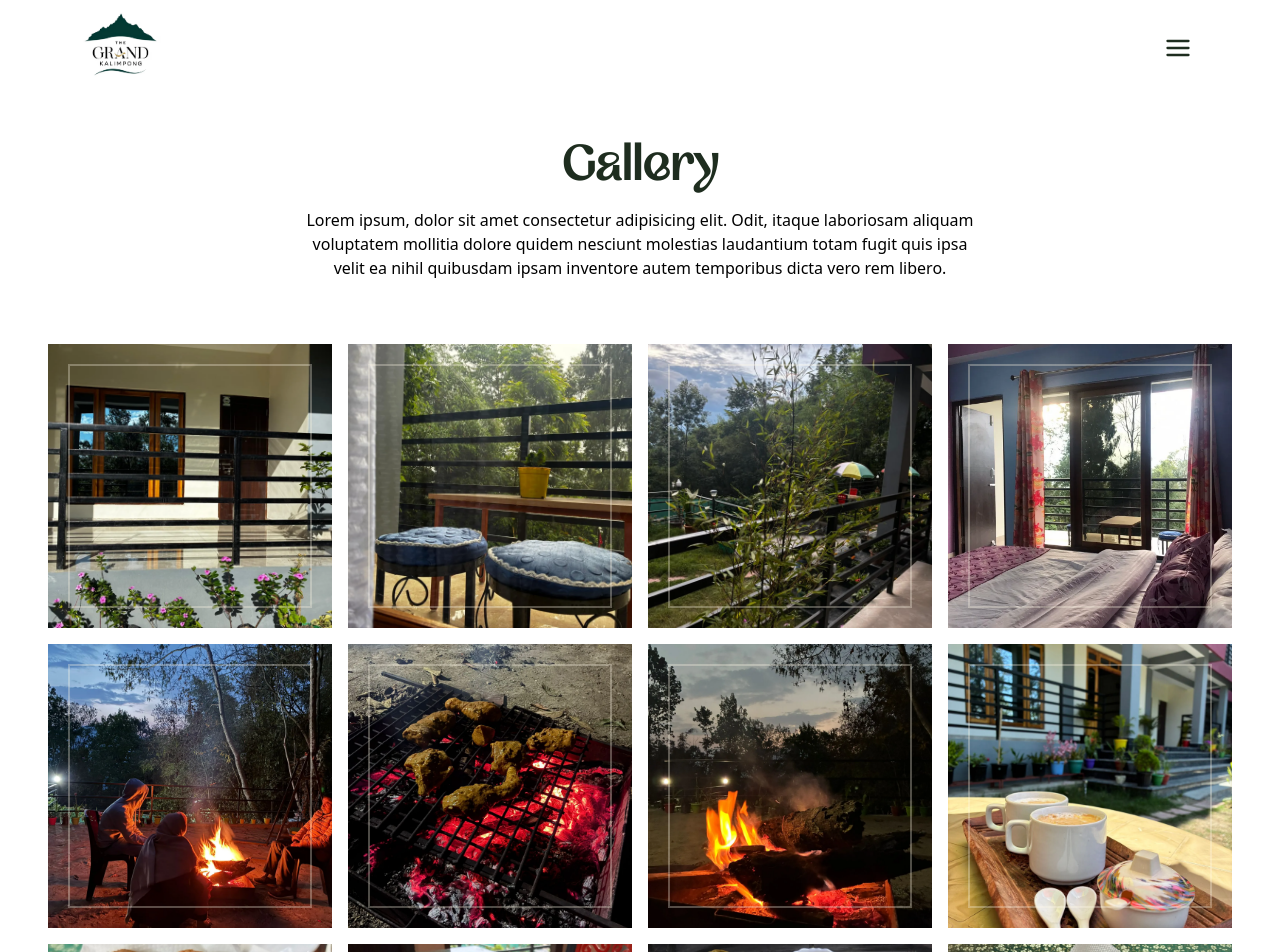
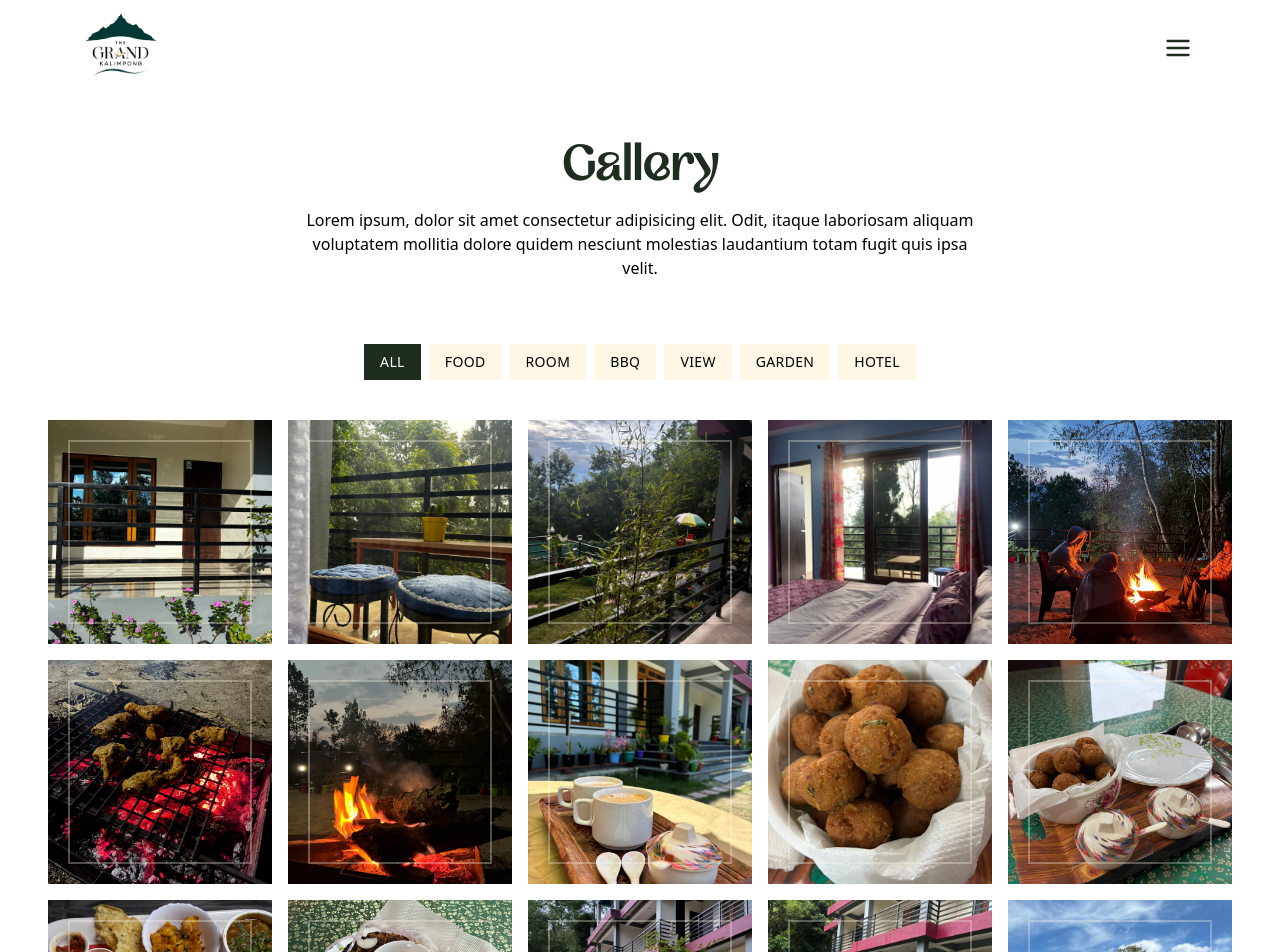
Before and after one commit to thegrandkalimpong/thegrandkpg, a Next.js app: page /gallery in a window 1280 px wide. Shown: the top 952 px of the page. Built offline with nearby package versions, Linux system fonts and the light colour scheme.

Commit message:
Add mountain SVG and enhance footer styling; implement image filtering in gallery

```diff
--- a/src/app/(main)/gallery/page.tsx
+++ b/src/app/(main)/gallery/page.tsx
@@ -1,16 +1,50 @@
+"use client";
 import ImageFrame from "@/components/ImageFrame";
 import { roomImages } from "@/data/room";
-import React, { useState } from "react";
+import React, { useEffect, useState } from "react";
+
+const filters = ["all", "food", "room", "bbq", "view", "garden", "hotel"];
 
 const GalleryImage = () => {
-    const [selectedFilter, setSelectedFilter] = useState();
+    const [selectedFilter, setSelectedFilter] = useState<string>("all");
+    const [filteredImages, setFilteredImages] = useState(roomImages);
+
+    useEffect(() => {
+        if (selectedFilter === "all") {
+            setFilteredImages(roomImages);
+        } else {
+            setFilteredImages(
+                roomImages.filter((item) => item.category === selectedFilter),
+            );
+        }
+    }, [selectedFilter]);
     return (
         <section>
-            <h1 className="font-mageline font-bold text-5xl text-center mb-4 text-greenish">Gallery</h1>
-            <p className="mb-16 max-w-2xl mx-auto text-center  ">Lorem ipsum, dolor sit amet consectetur adipisicing elit. Odit, itaque laboriosam aliquam voluptatem mollitia dolore quidem nesciunt molestias laudantium totam fugit quis ipsa velit ea nihil quibusdam ipsam inventore autem temporibus dicta vero rem libero. </p>
-            <div className="grid grid-cols-1 sm:grid-cols-2 md:grid-cols-3 lg:grid-cols-4 gap-4">
-
-                {roomImages.map((item) => {
+            <h1 className="font-mageline text-greenish mb-4 text-center text-5xl font-bold">
+                Gallery
+            </h1>
+            <p className="mx-auto mb-16 max-w-2xl text-center">
+                Lorem ipsum, dolor sit amet consectetur adipisicing elit. Odit,
+                itaque laboriosam aliquam voluptatem mollitia dolore quidem
+                nesciunt molestias laudantium totam fugit quis ipsa velit.
+            </p>
+            <div className="mb-8 flex flex-wrap justify-center gap-2">
+                {filters.map((filter) => (
+                    <button
+                        key={filter}
+                        className={`mb-2 px-4 py-2 align-middle text-sm tracking-wide uppercase transition-colors ${
+                            selectedFilter === filter
+                                ? "bg-greenish text-white"
+                                : "hover:bg-greenish bg-cream text-black hover:text-white"
+                        }`}
+                        onClick={() => setSelectedFilter(filter)}
+                    >
+                        {filter}
+                    </button>
+                ))}
+            </div>
+            <div className="grid grid-cols-1 gap-4 sm:grid-cols-2 md:grid-cols-3 lg:grid-cols-4 xl:grid-cols-5">
+                {filteredImages.map((item) => {
                     return (
                         <div key={Math.random()} className="gallery-image">
                             <ImageFrame
--- a/src/components/Footer.tsx
+++ b/src/components/Footer.tsx
@@ -2,10 +2,11 @@ import React from "react";
 
 const Footer = () => {
     return (
-        <footer className="h-[40svh]">
-            <div className="" id="footer">
+        <footer className="relative min-h-[80svh] bg-white bg-contain bg-bottom bg-no-repeat">
+            <div className="h-1/2" id="footer">
                 Footer
             </div>
+            <div className="absolute right-0 bottom-0 left-0 h-1/2 w-full bg-[url(/mountain.svg)] bg-contain bg-cover bg-no-repeat opacity-90"></div>
         </footer>
     );
 };
```
Also changed, not shown: public/mountain.svg (added).
